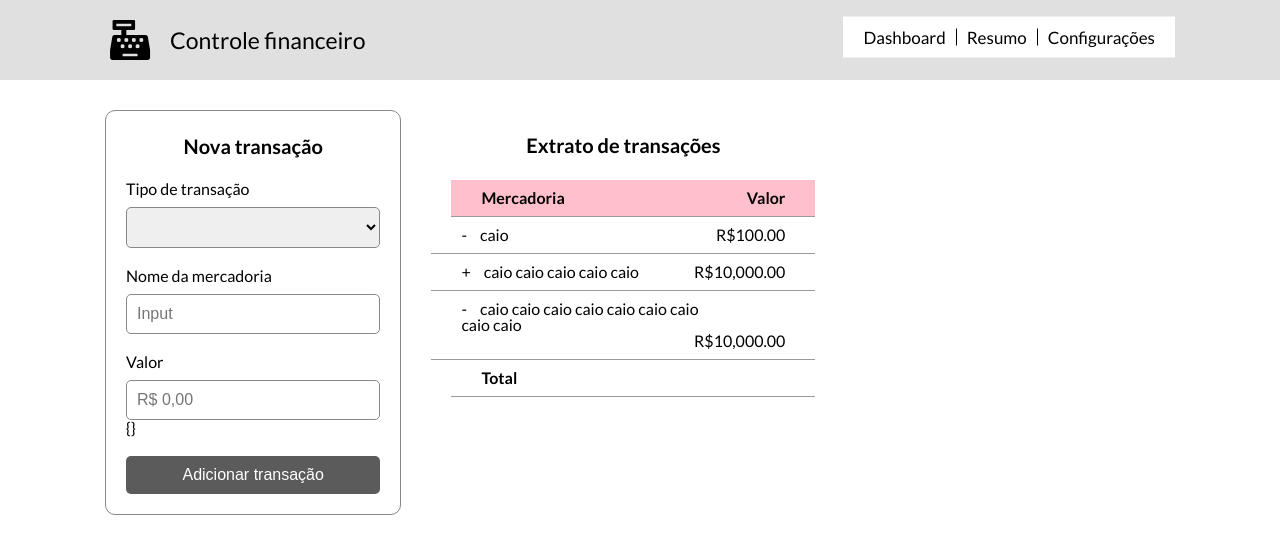
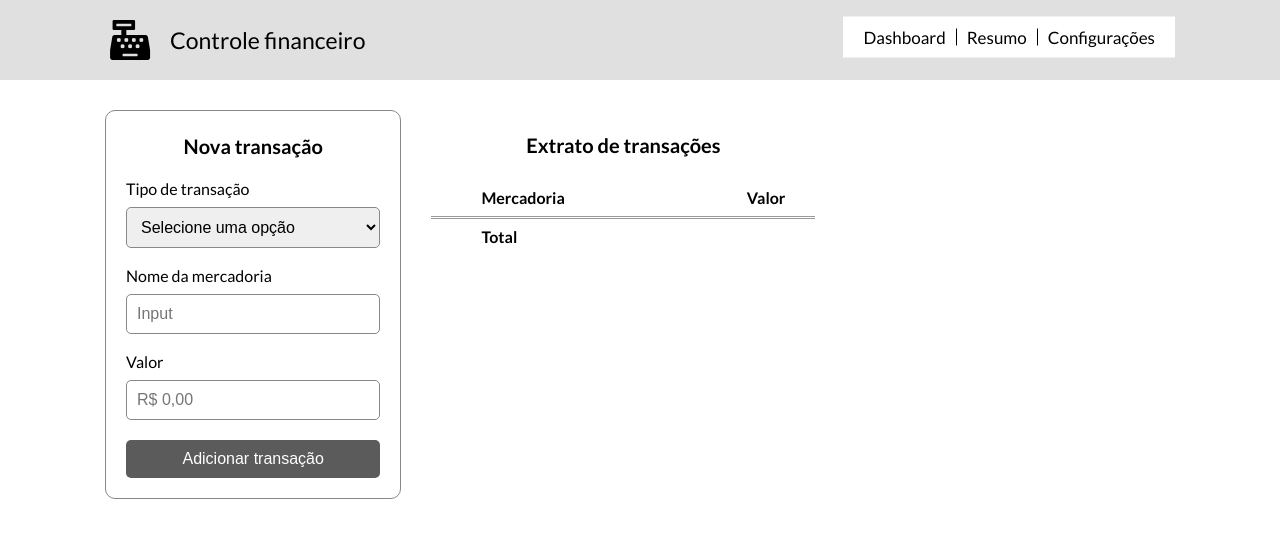
Before and after one commit to caiolarroza/Teste-Via-Varejo, an Angular app: page / in a window 1280 px wide. Shown: the top 554 px of the page. Built offline with nearby package versions, Linux system fonts and the light colour scheme.

Commit message:
Finalizando ajustes versão desktop

```diff
--- a/src/app/financial-statement/financial-statement.component.css
+++ b/src/app/financial-statement/financial-statement.component.css
@@ -13,7 +13,6 @@
 }
 
 .list .item {
-    /* background-color: green; */
     overflow: hidden;
     padding: 10px 0;
     box-sizing: border-box;
@@ -21,31 +20,48 @@
 }
 
 .list .item .label {
-    margin: 0 30px;
+    margin: 0 30px 0 20px;
+    max-width: 250px;
+}
+
+.list .item.-header .label,
+.list .item.-footer .label {
+    margin: 0 30px 0 50px;
 }
 
 .icon {
-    margin-right: 10px;
+    margin: 0 10px;
 }
 
-.list .item.-header {
+.list .item.-header,
+.list .item.-footer {
     font-weight: bold;
-    margin-left: 20px;
-    background-color: pink;
+}
+
+.list .item.-footer {
+    position: relative;
+    top: 1px;
+    border-bottom: none;
+    border-top: 1px solid #9a9a9a;
+}
+
+.list .item .label.-right {
+    float: right;
 }
 
 .list .item .label.-left {
     float: left;
-    margin: 0 0 0 30px;
-    max-width: 250px;
 }
 
-.list .item .label.-right {
+.balance {
     float: right;
-    margin: 0 30px 0 0;
+    margin: 0 30px;
 }
 
-.item.-footer {
-    font-weight: bold;
-    margin-left: 20px;
+.balance.-loss {
+    color: red;
 }
+
+.balance.-profit {
+    color: green;
+}
--- a/src/app/financial-statement/financial-statement.component.html
+++ b/src/app/financial-statement/financial-statement.component.html
@@ -26,8 +26,9 @@
                 Total
             </span>
             <span class="label -right">
-                {{ total }}
+                {{ total | currency: "BRL"}}
             </span>
         </li>
+        <span class="balance" *ngIf="total" [ngClass]="{ '-loss': isLoss(), '-profit': !isLoss() }"  >{{ balance }}</span>
     </ul>
 </div>
--- a/src/app/financial-statement/financial-statement.component.ts
+++ b/src/app/financial-statement/financial-statement.component.ts
@@ -1,4 +1,4 @@
-import { Component, OnInit, Input } from '@angular/core';
+import { Component, OnInit, Input, OnChanges, SimpleChanges } from '@angular/core';
 import { ITransaction } from '../transaction.service';
 
 @Component({
@@ -6,17 +6,36 @@ import { ITransaction } from '../transaction.service';
     templateUrl: './financial-statement.component.html',
     styleUrls: ['./financial-statement.component.css']
 })
-export class FinancialStatementComponent implements OnInit {
+export class FinancialStatementComponent implements OnChanges {
 
     @Input() transactionList: ITransaction[];
     @Input() total: number;
+    balance: string;
 
     constructor() { }
 
     ngOnInit() {
-        this.transactionList = [{name:"caio", value:100, type:"BUY"},
-        {name:"caio caio caio caio caio", value:10000, type:"SELL"},
-        {name:"caio caio caio caio caio caio caio caio caio", value:10000, type:"BUY"}];
+        // this.transactionList = [{name:"caio", value:100, type:"BUY"},
+        // {name:"caio caio caio caio caio", value:10000, type:"SELL"},
+        // {name:"Tio Vando", value:10000, type:"SELL"}];
+    }
+
+    ngOnChanges(changes: SimpleChanges) {
+        if (changes["total"]) {
+            if (!this.isLoss()) {
+                this.balance = "Lucro";
+            } else {
+                this.balance = "Prejuízo";
+            }
+        }
+    }
+
+    isLoss() {
+        if (this.total > 0) {
+            return false;
+        } else {
+            return true;
+        }
     }
 
 }
--- a/src/app/form-transaction/form-transaction.component.html
+++ b/src/app/form-transaction/form-transaction.component.html
@@ -6,6 +6,7 @@
                 Tipo de transação
             </label>
             <select id="transaction-type" name="transaction-type" class="input" [(ngModel)]="transaction.type">
+                <option value="" disabled selected>Selecione uma opção</option>
                 <option *ngFor="let option of selectOptions; let i = index" value="{{ option.value }}">{{ option.label }}</option>
             </select>
         </div>
@@ -20,8 +21,6 @@
                 Valor
             </label>
             <input id="product-value" name="product-value" type="number" [(ngModel)]="transaction.value" class="input" placeholder="R$ 0,00">
-            {{ transaction | json }}
-            {{ transaction.value | currency}}
         </div>
         <div class="input-wrapper">
             <button id="add-transaction" name="add-transaction" class="btn" [disabled]="isDisabled()"
--- a/src/app/form-transaction/form-transaction.component.ts
+++ b/src/app/form-transaction/form-transaction.component.ts
@@ -20,7 +20,7 @@ export class FormTransactionComponent implements OnInit {
         label: "Venda"
     }];
     transactionList: ITransaction[] = [];
-    transaction: ITransaction = {};
+    transaction: ITransaction = { type: "" };
     @Output() transactionEmitter = new EventEmitter<ITransaction[]>();
     @Output() totalEmitter = new EventEmitter<number>();
 
@@ -32,13 +32,24 @@ export class FormTransactionComponent implements OnInit {
         console.log("total 1", this.total);
         this.transactionList.push(this.transaction);
         this.transactionEmitter.emit(this.transactionList);
-        this.transactionList.forEach(item => {
-            if (item.type == "BUY") {
-                this.total = this.total - item.value;
-            } else {
-                this.total = this.total + item.value;
-            }
-        });
+
+        if (this.transaction.type == "BUY") {
+            console.log("COMPRA");
+            this.total = this.total - this.transaction.value;
+        } else {
+            console.log("VENDA");
+            this.total = this.total + this.transaction.value;
+        }
+
+        // this.transactionList.forEach(item => {
+        //     if (item.type == "BUY") {
+        //         console.log("COMPRA");
+        //         this.total = this.total - item.value;
+        //     } else {
+        //         console.log("VENDA");
+        //         this.total = this.total + item.value;
+        //     }
+        // });
         console.log("total ", this.total);
         this.totalEmitter.emit(this.total);
         this.transaction = {};
```
Also changed, not shown: src/app/financial-statement/Untitled-1.txt, src/app/form-transaction/form-transaction.component.css (line endings or trailing spaces), src/app/transaction.service.ts (line endings or trailing spaces).
